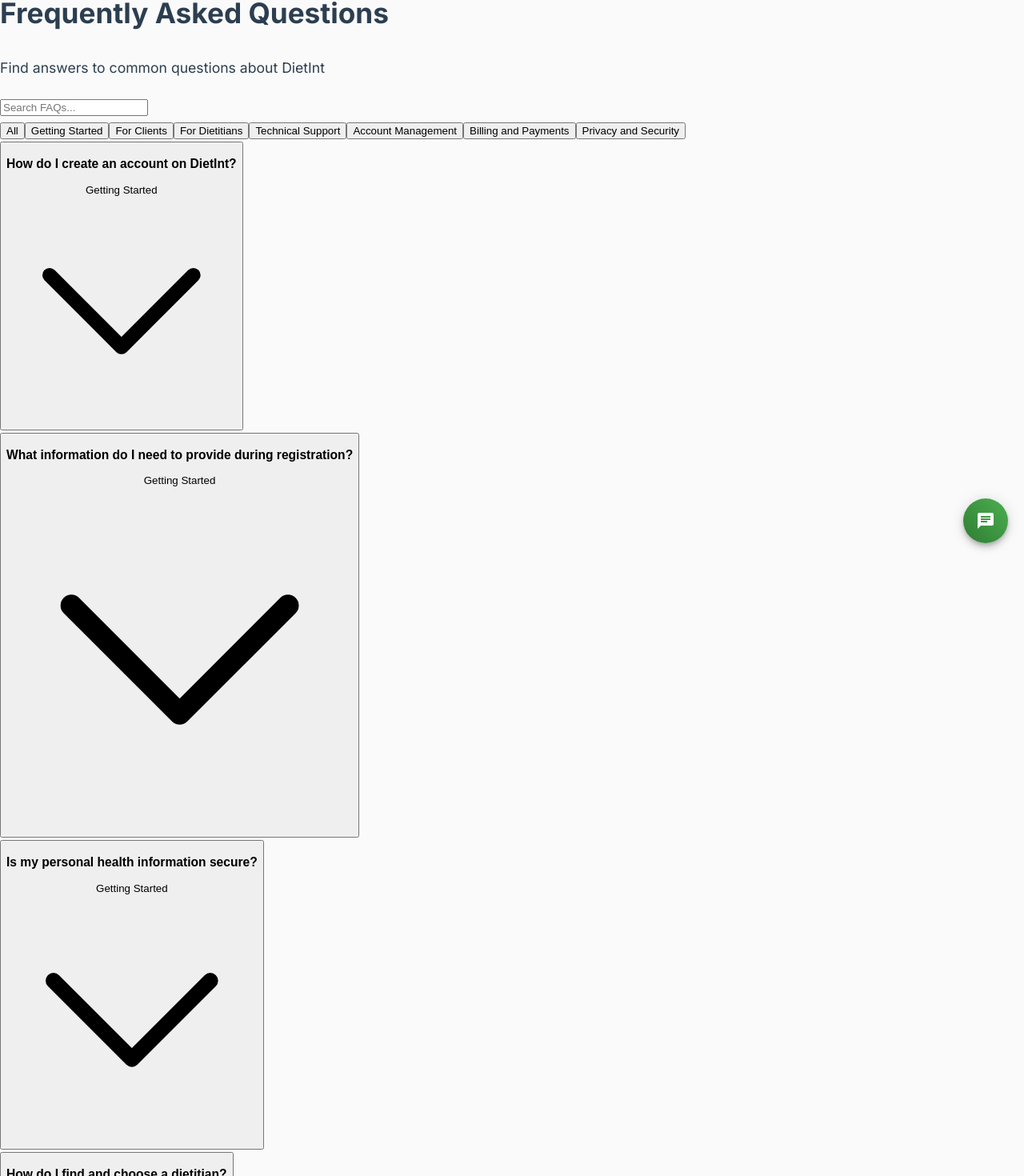
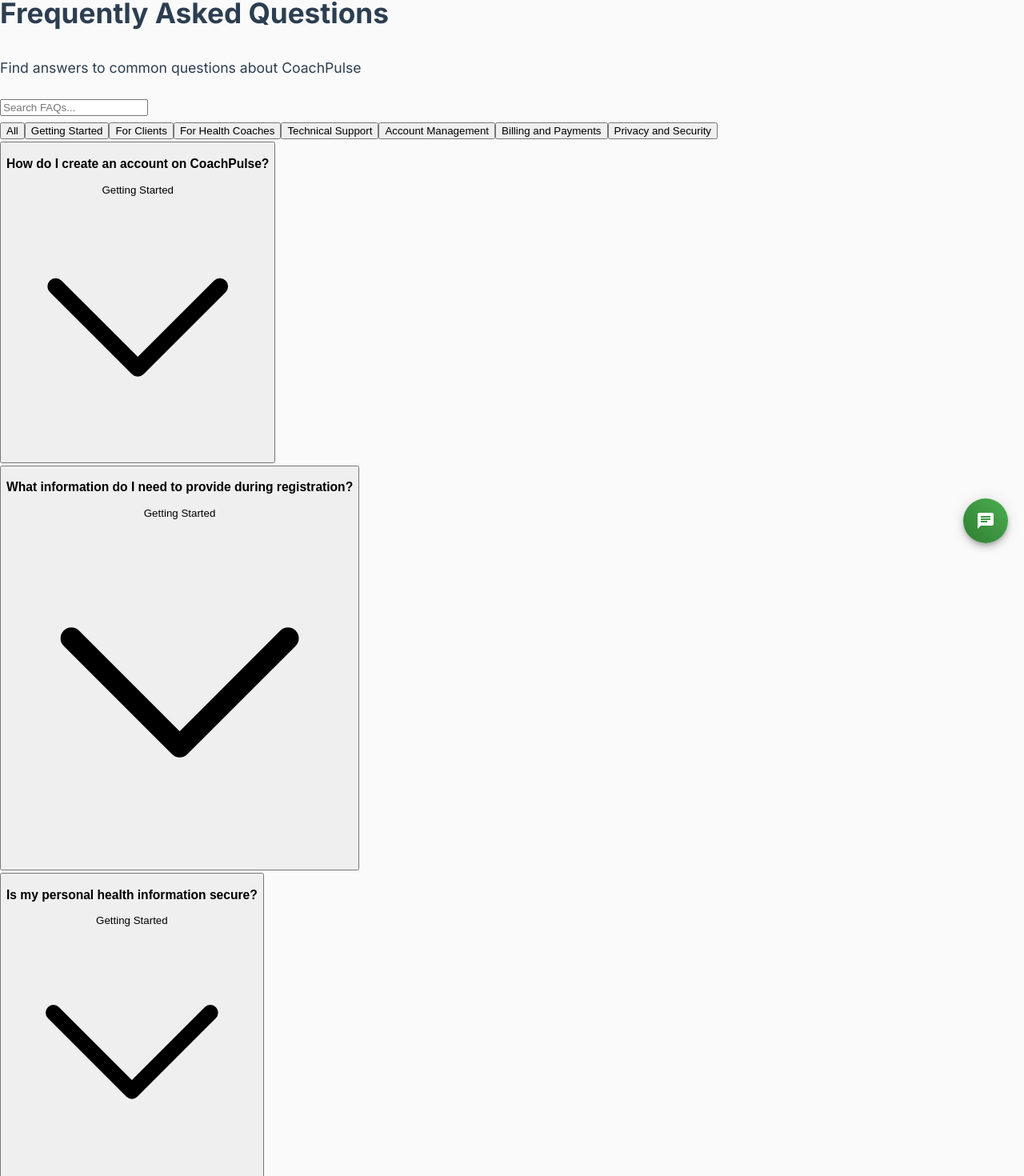
Before and after one commit to Shanky3008/dietint-platform, a Next.js app: page /faq in a window 1280 px wide. Shown: the part 101-1571 px from the top of the page at 80% size. Built offline with nearby package versions, Linux system fonts and the light colour scheme; what @mui/material-nextjs would draw is missing.

Commit message:
docs(faq): update to invite-only and INR pricing; feat(coach): centralize nudge templates

```diff
--- a/app/faq/page.tsx
+++ b/app/faq/page.tsx
@@ -16,32 +16,32 @@
   {
     id: '1',
     category: 'Getting Started',
-    question: 'How do I create an account on DietInt?',
-    answer: 'Creating an account is simple! Click the "Get Started" button on our homepage, choose whether you\'re a client looking for nutrition guidance or a dietitian offering services, fill in your basic information, verify your email, and complete your profile. For dietitians, additional verification steps ensure professional credentials.',
-    tags: ['account', 'registration', 'setup']
+    question: 'How do I create an account on CoachPulse?',
+    answer: 'Coaches can sign up directly and set up their practice in minutes. Clients join only via an invite code from their coach — enter the code during registration to link your account to your coach automatically.',
+    tags: ['account', 'registration', 'setup', 'invite']
   },
   {
     id: '2',
     category: 'Getting Started',
     question: 'What information do I need to provide during registration?',
-    answer: 'Clients need basic contact information, health goals, and dietary preferences. Dietitians must provide professional credentials, licenses, education background, and areas of specialization. All users need to create a secure password and verify their email address.',
-    tags: ['registration', 'information', 'requirements']
+    answer: 'Clients: basic profile and an invite code from your coach. Coaches: basic profile, practice details, and optional credentials for verification. Everyone creates a secure password and verifies email.',
+    tags: ['registration', 'information', 'requirements', 'invite code']
   },
   {
     id: '3',
     category: 'Getting Started',
     question: 'Is my personal health information secure?',
-    answer: 'Absolutely! We use enterprise-grade encryption for all data transmission and storage. Our platform is HIPAA-compliant, ensuring your health information is protected according to medical privacy standards. We never share your personal data without your explicit consent.',
-    tags: ['security', 'privacy', 'HIPAA', 'data protection']
+    answer: 'We use industry-standard security practices and encrypted transport (HTTPS). Access-controlled data and least-privilege design protect your information. We do not share your data without consent.',
+    tags: ['security', 'privacy', 'data protection']
   },
 
   // For Clients
   {
     id: '4',
     category: 'For Clients',
-    question: 'How do I find and choose a dietitian?',
-    answer: 'Browse our verified dietitian profiles to see their specializations, experience, client reviews, and available appointment times. You can filter by expertise (weight loss, sports nutrition, medical conditions), location preferences, pricing, and languages spoken. Each dietitian\'s profile includes their background and approach to nutrition counseling.',
-    tags: ['dietitians', 'selection', 'profiles', 'specializations']
+    question: 'How do I find and choose a health coach?',
+    answer: 'Browse our verified health coach profiles to see their specializations, experience, client reviews, and available appointment times. You can filter by expertise (weight loss, sports nutrition, medical conditions), location preferences, pricing, and languages spoken. Each coach\'s profile includes their background and approach to nutrition counseling.',
+    tags: ['coaches', 'selection', 'profiles', 'specializations']
   },
   {
     id: '5',
@@ -54,56 +54,56 @@
     id: '6',
     category: 'For Clients',
     question: 'How much do consultations cost?',
-    answer: 'Pricing varies by dietitian and session type. Initial consultations typically range from $75-150, follow-up sessions from $50-100, and quick check-ins from $25-50. Many dietitians offer package deals for multiple sessions. Payment is processed securely through our platform with various payment methods accepted.',
+    answer: 'Consultation pricing is set by each coach and varies by session type. Your coach will share their rates and any package options directly. Platform pricing for coaches starts at ₹200 per active client per month.',
     tags: ['pricing', 'cost', 'payment', 'packages']
   },
   {
     id: '7',
     category: 'For Clients',
     question: 'What happens during my first appointment?',
-    answer: 'Your initial consultation includes a comprehensive health assessment, discussion of your goals and challenges, review of your current eating habits, medical history review, and creation of a personalized nutrition plan. Your dietitian will also explain next steps and schedule follow-up appointments as needed.',
+    answer: 'Your initial consultation includes a comprehensive health assessment, discussion of your goals and challenges, review of your current eating habits, medical history review, and creation of a personalized nutrition plan. Your health coach will also explain next steps and schedule follow-up appointments as needed.',
     tags: ['first appointment', 'consultation', 'assessment', 'nutrition plan']
   },
   {
     id: '8',
     category: 'For Clients',
     question: 'How do I access my personalized diet plan?',
-    answer: 'Your custom diet plan is available in your dashboard immediately after your dietitian creates it. The plan includes daily meal suggestions, recipes, shopping lists, nutritional targets, and progress tracking tools. You can access it through our website or mobile app, even when offline.',
+    answer: 'Your custom diet plan is available in your dashboard immediately after your health coach creates it. The plan includes daily meal suggestions, recipes, shopping lists, nutritional targets, and progress tracking tools. You can access it through our website or mobile app, even when offline.',
     tags: ['diet plan', 'access', 'dashboard', 'mobile app']
   },
   {
     id: '9',
     category: 'For Clients',
     question: 'Can I modify my diet plan if I don\'t like certain foods?',
-    answer: 'Absolutely! Your diet plan is fully customizable. You can swap meals, exclude ingredients you dislike, account for allergies or dietary restrictions, and request alternatives. Your dietitian can also adjust the plan based on your feedback and preferences during follow-up sessions.',
+    answer: 'Absolutely! Your diet plan is fully customizable. You can swap meals, exclude ingredients you dislike, account for allergies or dietary restrictions, and request alternatives. Your health coach can also adjust the plan based on your feedback and preferences during follow-up sessions.',
     tags: ['customization', 'modifications', 'preferences', 'allergies']
   },
 
-  // For Dietitians
+  // For Health Coaches
   {
     id: '10',
-    category: 'For Dietitians',
-    question: 'What credentials do I need to become a verified dietitian?',
-    answer: 'You need a valid dietitian license or registration from your jurisdiction, professional liability insurance, relevant educational degrees, and current continuing education records. We verify all credentials before approving your professional profile.',
+    category: 'For Health Coaches',
+    question: 'What credentials do I need to become a verified health coach?',
+    answer: 'You need a valid health coach license or certification from your jurisdiction, professional liability insurance, relevant educational degrees, and current continuing education records. We verify all credentials before approving your professional profile.',
     tags: ['credentials', 'verification', 'requirements', 'professional']
   },
   {
     id: '11',
-    category: 'For Dietitians',
+    category: 'For Health Coaches',
     question: 'How do I set my availability and pricing?',
     answer: 'In your admin dashboard, go to Settings to configure your weekly schedule, time zones, appointment types, and pricing for each service. You can set different rates for different consultation types and create package deals. The system handles all booking and payment processing automatically.',
     tags: ['availability', 'pricing', 'schedule', 'settings']
   },
   {
     id: '12',
-    category: 'For Dietitians',
-    question: 'How do payments work for dietitians?',
+    category: 'For Health Coaches',
+    question: 'How do payments work for coaches?',
     answer: 'We handle all payment processing securely. Clients pay through our platform, and you receive payments (minus our service fee) via direct deposit or your preferred payment method. You\'ll receive detailed revenue reports and tax documentation for your records.',
     tags: ['payments', 'revenue', 'fees', 'tax documentation']
   },
   {
     id: '13',
-    category: 'For Dietitians',
+    category: 'For Health Coaches',
     question: 'What tools are available for creating diet plans?',
     answer: 'Our comprehensive diet plan builder includes a recipe database with nutritional analysis, customizable meal templates, automatic grocery list generation, macro and calorie calculators, and accommodation tools for dietary restrictions. You can create plans from scratch or modify existing templates.',
     tags: ['diet plans', 'tools', 'recipes', 'templates']
@@ -114,21 +114,21 @@
     id: '14',
     category: 'Technical Support',
     question: 'Is there a mobile app available?',
-    answer: 'Yes! We offer both a native Android app (APK download) and a Progressive Web App (PWA) for iOS devices. The mobile app includes offline access to diet plans, quick meal logging, progress tracking, appointment notifications, and secure messaging with your dietitian.',
+    answer: 'Yes! We offer both a native Android app (APK download) and a Progressive Web App (PWA) for iOS devices. The mobile app includes offline access to diet plans, quick meal logging, progress tracking, appointment notifications, and secure messaging with your health coach.',
     tags: ['mobile app', 'Android', 'iOS', 'offline access']
   },
   {
     id: '15',
     category: 'Technical Support',
     question: 'How do I install the mobile app?',
-    answer: 'For Android: Download the APK file, enable installation from unknown sources in your security settings, and install. For iOS: Open dietint.com in Safari, tap the share button, and select "Add to Home Screen" to install the web app.',
+    answer: 'For Android: Download the APK file, enable installation from unknown sources in your security settings, and install. For iOS: Open coachpulse.com in Safari, tap the share button, and select "Add to Home Screen" to install the web app.',
     tags: ['installation', 'mobile app', 'Android APK', 'iOS PWA']
   },
   {
     id: '16',
     category: 'Technical Support',
     question: 'What browsers are supported?',
-    answer: 'DietInt works best on modern browsers including Chrome (recommended), Firefox, Safari, and Edge. We recommend keeping your browser updated for the best experience and security. The video calling feature requires camera and microphone permissions.',
+    answer: 'CoachPulse works best on modern browsers including Chrome (recommended), Firefox, Safari, and Edge. We recommend keeping your browser updated for the best experience and security. The video calling feature requires camera and microphone permissions.',
     tags: ['browsers', 'compatibility', 'requirements', 'video calls']
   },
   {
@@ -158,7 +158,7 @@
     id: '20',
     category: 'Account Management',
     question: 'How do I delete my account?',
-    answer: 'To delete your account, go to Settings > Account > Delete Account. This action is permanent and will remove all your data. If you\'re a client with active appointments, please reschedule or cancel them first. For dietitians, ensure all client obligations are fulfilled.',
+    answer: 'To delete your account, go to Settings > Account > Delete Account. This action is permanent and will remove all your data. If you\'re a client with active appointments, please reschedule or cancel them first. For health coaches, ensure all client obligations are fulfilled.',
     tags: ['account deletion', 'data removal', 'permanent action']
   },
   {
@@ -188,7 +188,7 @@
     id: '24',
     category: 'Billing and Payments',
     question: 'What is your cancellation and refund policy?',
-    answer: 'You can cancel appointments up to 24 hours in advance for a full refund. Cancellations within 24 hours may incur a fee, depending on your dietitian\'s policy. Emergency cancellations are handled case-by-case. Package deals have specific terms outlined at purchase.',
+    answer: 'You can cancel appointments up to 24 hours in advance for a full refund. Cancellations within 24 hours may incur a fee, depending on your coach\'s policy. Emergency cancellations are handled case-by-case. Package deals have specific terms outlined at purchase.',
     tags: ['cancellation', 'refund policy', '24 hour rule', 'emergency']
   },
   {
@@ -211,19 +211,19 @@
     id: '27',
     category: 'Privacy and Security',
     question: 'Who can see my health information?',
-    answer: 'Only you and the dietitians you\'ve specifically chosen to work with can access your health information. Our platform administrators can only access technical data needed for system maintenance. We never share personal health data with third parties without your consent.',
+    answer: 'Only you and the health coaches you\'ve specifically chosen to work with can access your health information. Our platform administrators can only access technical data needed for system maintenance. We never share personal health data with third parties without your consent.',
     tags: ['access control', 'health information', 'privacy', 'consent']
   },
   {
     id: '28',
     category: 'Privacy and Security',
     question: 'Can I control what information is shared?',
-    answer: 'Yes! You have complete control over your information sharing. You can choose which dietitians to share information with, what specific data to include, and revoke access at any time. Your privacy settings are easily managed in your account dashboard.',
+    answer: 'Yes! You have complete control over your information sharing. You can choose which health coaches to share information with, what specific data to include, and revoke access at any time. Your privacy settings are easily managed in your account dashboard.',
     tags: ['privacy controls', 'data sharing', 'consent management']
   }
 ];
 
-const categories = ['All', 'Getting Started', 'For Clients', 'For Dietitians', 'Technical Support', 'Account Management', 'Billing and Payments', 'Privacy and Security'];
+const categories = ['All', 'Getting Started', 'For Clients', 'For Health Coaches', 'Technical Support', 'Account Management', 'Billing and Payments', 'Privacy and Security'];
 
 export default function FAQPage() {
   const [selectedCategory, setSelectedCategory] = useState('All');
@@ -257,7 +257,7 @@
         <div className="max-w-4xl mx-auto px-4 sm:px-6 lg:px-8 text-center">
           <h1 className="text-4xl font-bold mb-4">Frequently Asked Questions</h1>
           <p className="text-xl text-blue-100">
-            Find answers to common questions about DietInt
+            Find answers to common questions about CoachPulse
           </p>
         </div>
       </div>
@@ -360,7 +360,7 @@
           </p>
           <div className="flex flex-col sm:flex-row gap-4 justify-center">
             <a
-              href="mailto:support@dietint.com"
+              href="mailto:support@coachpulse.in"
               className="inline-flex items-center px-6 py-3 border border-transparent text-base font-medium rounded-md text-white bg-blue-600 hover:bg-blue-700 focus:outline-none focus:ring-2 focus:ring-offset-2 focus:ring-blue-500"
             >
               Email Support
@@ -374,8 +374,8 @@
           </div>
 
           <div className="mt-6 text-sm text-gray-500">
-            <p>📧 Email: support@dietint.com</p>
-            <p>📞 Phone: 1-800-DIET-INT</p>
+            <p>📧 Email: support@coachpulse.in</p>
+            <p>📞 Phone: Available via consultation</p>
             <p>⏰ Hours: Monday-Friday, 9 AM - 6 PM EST</p>
           </div>
         </div>
--- /dev/null
+++ b/lib/intelligence/nudgeTemplates.ts
@@ -0,0 +1,6 @@
+export const NUDGE_TEMPLATES: string[] = [
+  'Hi! Quick check-in — how is your plan going today?',
+  'Great job so far! Remember to log your lunch today.',
+  'I’m here if you need help choosing meals today.',
+  'Let’s get back on track. You’ve got this! 💪'
+];
```
Also changed, not shown: app/dashboard/coach/page.tsx (+2 -6 lines).
